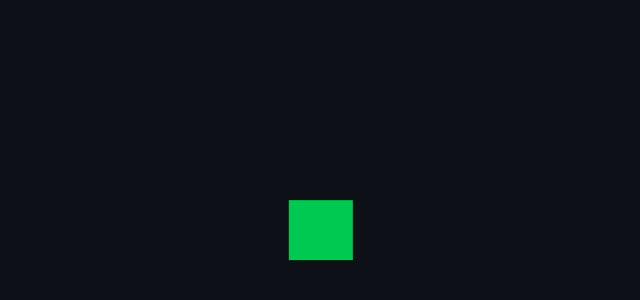
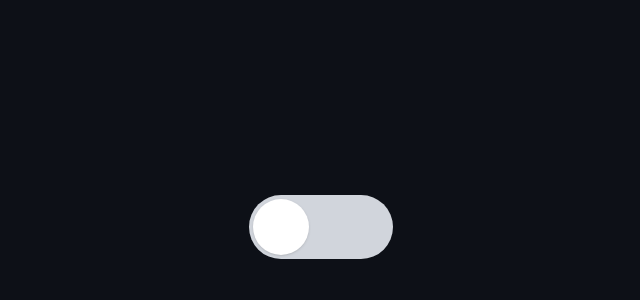
Before and after one commit to nothariharan/Motion_Components, a React (Vite) app: page / in a window 1280 px wide. Shown: the part 170-470 px from the top of the page, without its empty margins (319-959 px from the left). Built offline with nearby package versions, Linux system fonts and the light colour scheme.

Commit message:
added toggle switchc

```diff
--- a/src/App.tsx
+++ b/src/App.tsx
@@ -20,6 +20,7 @@ import Notification from "./practice/Notification"
 import BouncingBall from "./practice/keyframe/BouncingBall"
 import PulsatingButton from "./practice/keyframe/PulsatingButton"
 import ZigZag from "./practice/keyframe/ZigZag"
+import ToggleSwitch from "./components/ToggleSwitch"
 const App = () => {
   return (
     <div>
@@ -52,7 +53,9 @@ const App = () => {
 
       {/* <BouncingBall /> */}
       {/* <PulsatingButton/> */}
-        <ZigZag />
+      {/* <ZigZag /> */}
+
+      <ToggleSwitch/>
 
 
     </div>
--- /dev/null
+++ b/src/components/ToggleSwitch.tsx
@@ -0,0 +1,27 @@
+import { motion, spring } from "motion/react";
+import { useState } from "react";
+
+const ToggleSwitch = () => {
+    const switchVariants = {
+        off: {x:0},
+        on:{x:70}
+    }
+    const [isOn,setIsOn] = useState(false)
+  return (
+    <div className="relative inline-block w-36 h-16">
+        <div className={`w-full h-full rounded-full bg-gray-300 cursor-pointer
+            ${isOn ?'bg-green-500':''}`} onClick={()=>setIsOn(!isOn)}>
+
+            <motion.div className="absolute top-1 left-1 w-14 h-14 rounded-full bg-white shadow"
+            variants={switchVariants}
+            animate={isOn?'on':'off'}
+            transition={{type:spring,stiffness:100}}>
+
+            </motion.div>
+
+
+            </div>
+    </div>
+  )
+}
+export default ToggleSwitch
```
